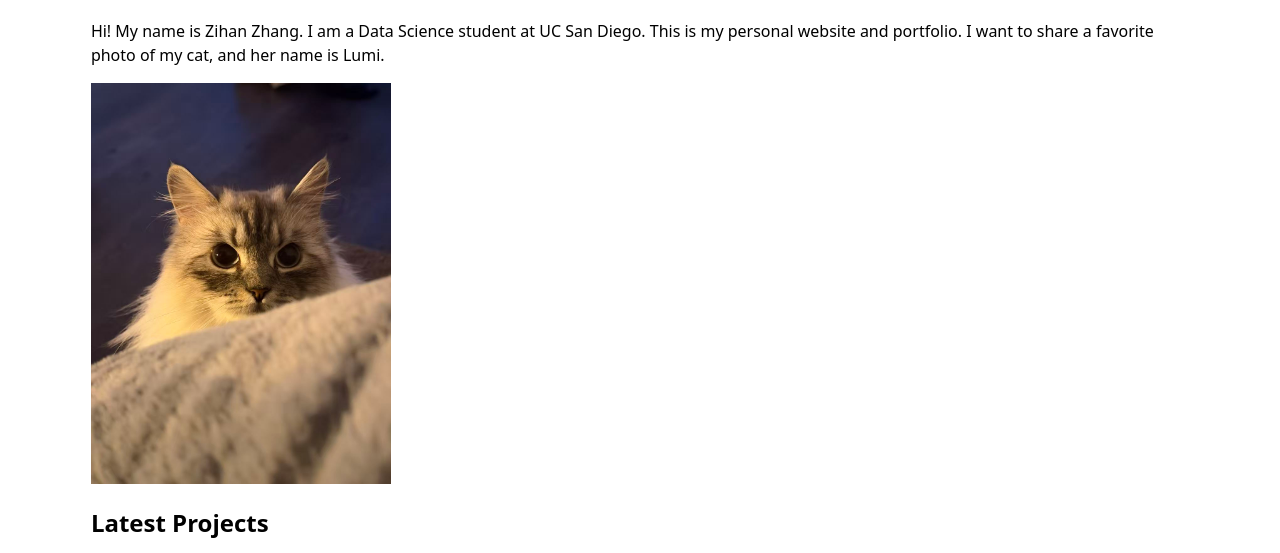
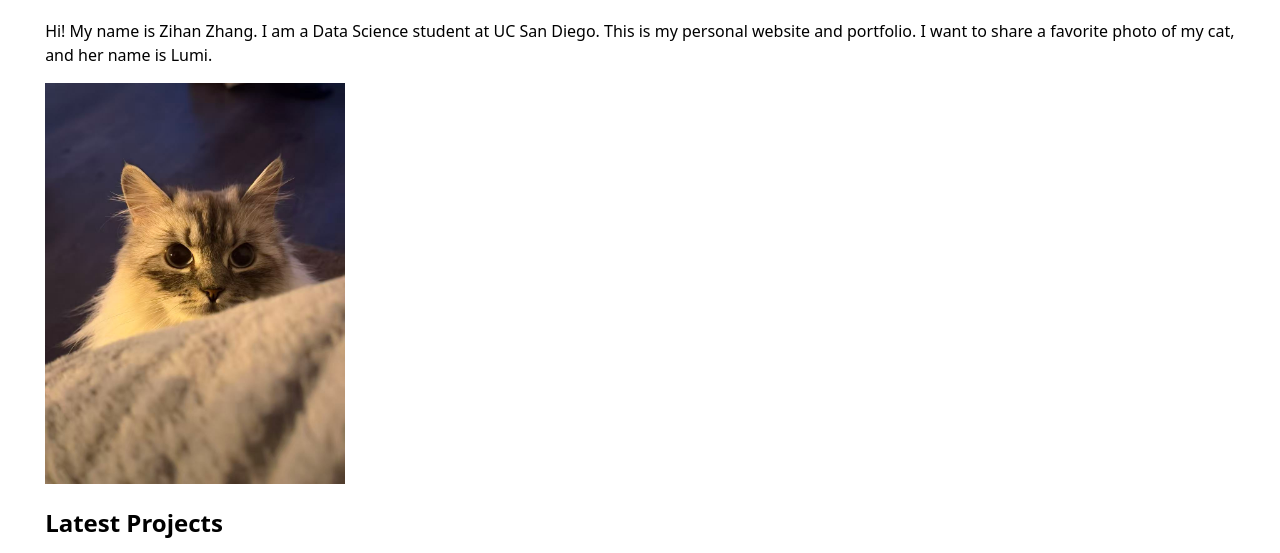
Before and after one commit to zaz003-cyber/portfolio, a plain HTML site: page index.html in a window 1280 px wide. Shown: the part 222-775 px from the top of the page. Drawn offline with Linux system fonts and the light colour scheme; no server answers.

Commit message:
Update style.css

```diff
--- a/style.css
+++ b/style.css
@@ -1,6 +1,6 @@
 body {
   font: 100%/1.5 system-ui;
-  max-width: 120ch;
+  max-width: 130ch;
   margin-inline: auto;
   padding-inline: 1em;
   position: relative;
```
